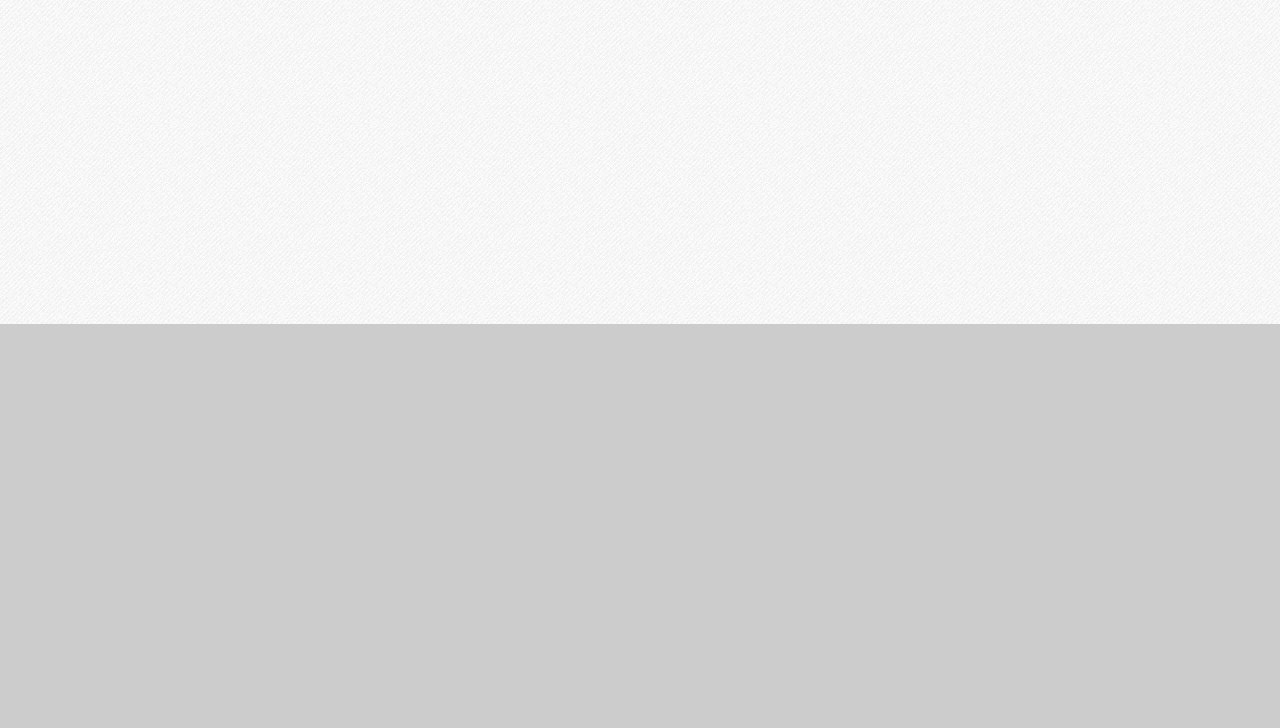
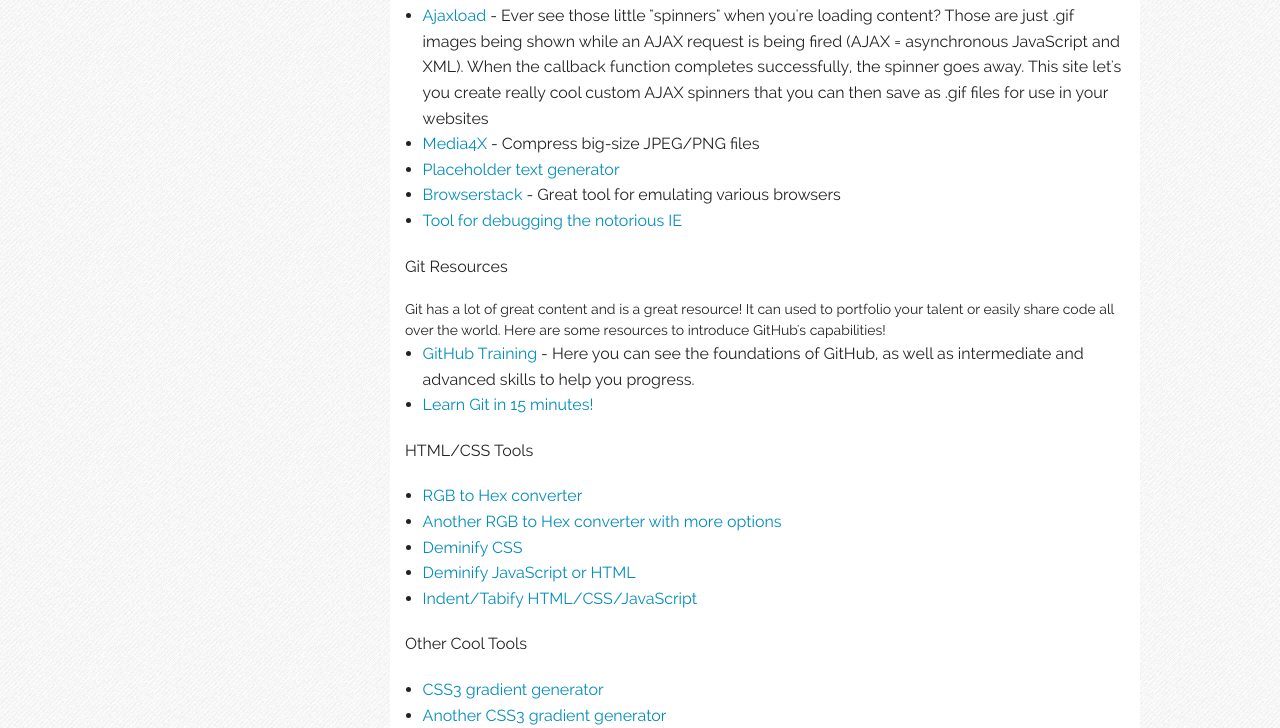
Before and after one commit to twilson63/CODEcampKids, a plain HTML site: page resources.html in a window 1280 px wide. Shown: the part 476-1204 px from the top of the page. Before the commit the page ends 800 px from the top, so only its background shows below. Drawn offline with Linux system fonts and the light colour scheme.

Commit message:
Fixing resource page

```diff
--- a/resources.html
+++ b/resources.html
@@ -94,7 +94,7 @@
 					  	  	</ul>
 					  	</div> -->
 
-				  	  	<div class="general-list" data-index="1">
+				  	  	<div class="class-list active-list" data-index="1"><!-- <div class="general-list" data-index="2"> -->
 				  	  		<p class = "resource-section"> General Use </p>
 					      	<ul>
 					      			<li class = "resource-link"><a href="http://www.sublimetext.com/2">Sublime Text</a> - Sublime Text download page. </li>
```
